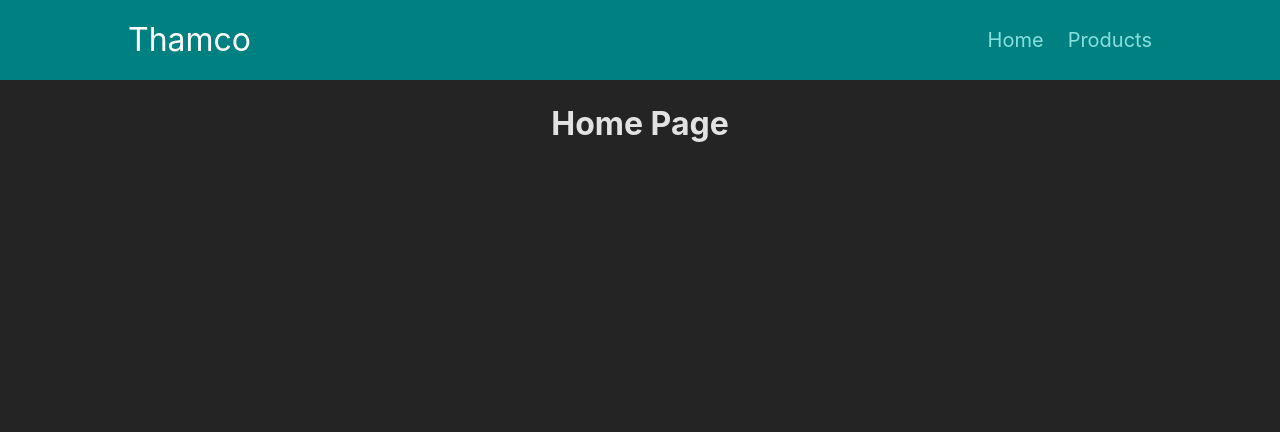
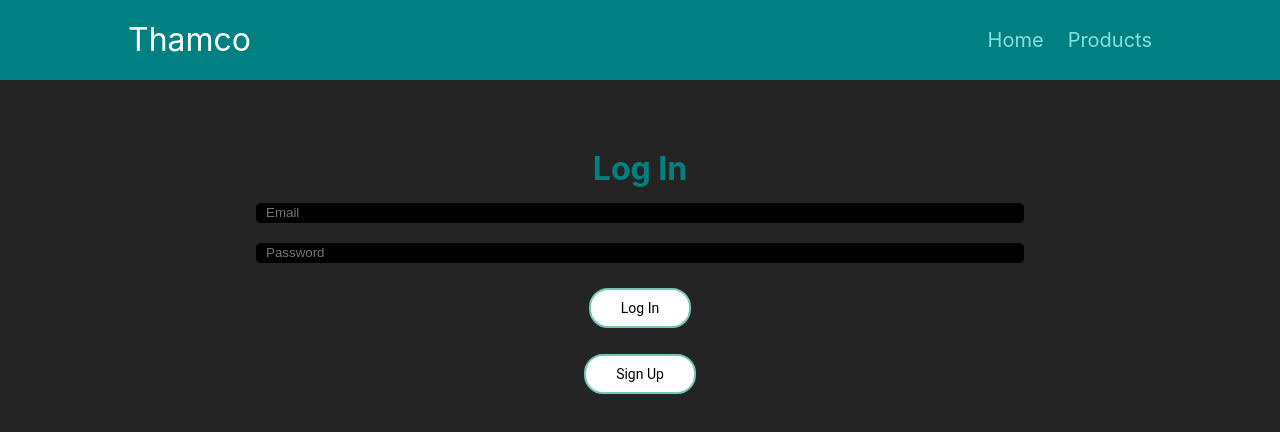
Before and after one commit to Bravo-bit/ThamcoFrontend, a React (Create React App) app: page / in a window 1280 px wide. Shown: the top 432 px of the page. Built offline with nearby package versions, Linux system fonts and the light colour scheme.

Commit message:
initial design

```diff
--- /dev/null
+++ b/src/components/UI/Button.js
@@ -0,0 +1,15 @@
+import styles from "./Button.module.css";
+
+const Button = (props) => {
+  return (
+    <button
+      className={styles.btn}
+      type={props.type || "button"}
+      onClick={props.onClick}
+    >
+      {props.children}
+    </button>
+  );
+};
+
+export default Button;
--- /dev/null
+++ b/src/components/UI/Button.module.css
@@ -0,0 +1,27 @@
+.btn {
+    font-family: Roboto, sans-serif;
+    font-weight: 0;
+    font-size: 14px;
+    color: black;
+    background-color: white;
+    padding: 10px 30px;
+    border: solid 2px #73c6b7;
+    box-shadow: rgb(0, 0, 0) 0px 0px 0px 0px;
+    border-radius: 19px;
+    transition: 1000ms;
+    transform: translateY(0);
+    display: flex;
+    flex-direction: column;
+    align-items: center;
+    cursor: pointer;
+    margin: 2% auto;
+}
+
+.btn:hover {
+    transition: 1000ms;
+    padding: 10px 50px;
+    transform: translateY(-0px);
+    background-color: #73c6b7;
+    color: #000000;
+    border: solid 2px #73c6b7;
+}
--- /dev/null
+++ b/src/components/UI/Card.js
@@ -0,0 +1,9 @@
+import styles from "./Card.module.css";
+
+const Card = (props) => {
+  return (
+    <div className={`${styles.card} ${props.className}`}><br></br>{props.children}</div>
+  );
+};
+
+export default Card;
--- /dev/null
+++ b/src/components/UI/Card.module.css
@@ -0,0 +1,6 @@
+.card {
+  margin: 2rem auto;
+  box-shadow: 0 2px 8px rgba(0, 0, 0, 0, 0.26);
+  border-radius: 50px;
+  text-align: center;
+}
--- a/src/pages/Home.js
+++ b/src/pages/Home.js
@@ -1,5 +1,21 @@
+import Button from "../components/UI/Button";
+import Card from "../components/UI/Card";
+import styles from "../pages/styles/Home.module.css"
+
 function HomePage() {
-  return <h1>Home Page</h1>;
+
+  const form = <Card>
+    <form>
+      <h1 className={styles.header}>Log In</h1>
+      <input className={styles.input} id="email" placeholder="Email" type="email"></input>
+      <input className={styles.input} id="password" type="password" placeholder="Password"></input>
+
+      <Button>Log In</Button>
+      <Button>Sign Up</Button>
+    </form>
+  </Card>
+
+  return <>{form}</>;
 }
 
 export default HomePage;
--- /dev/null
+++ b/src/pages/styles/Home.module.css
@@ -0,0 +1,16 @@
+.header {
+    color: #008080;
+}
+
+.input {
+    width: 60%;
+    height: 20px;
+    background: #000;
+    justify-content: center;
+    display: flex;
+    margin: 20px auto;
+    padding: 10px;
+    border: none;
+    outline: none;
+    border-radius: 5px;
+}
```
